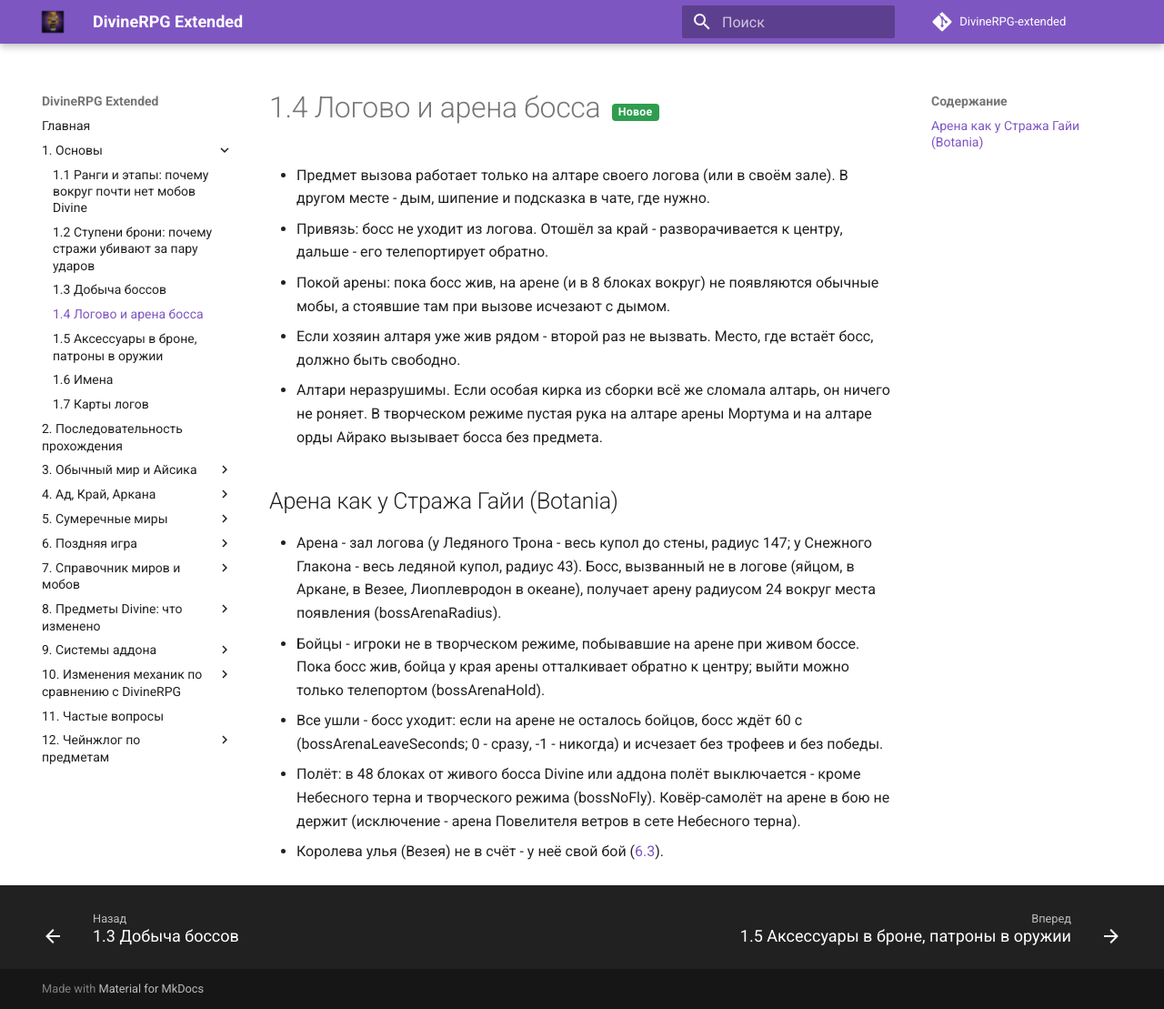
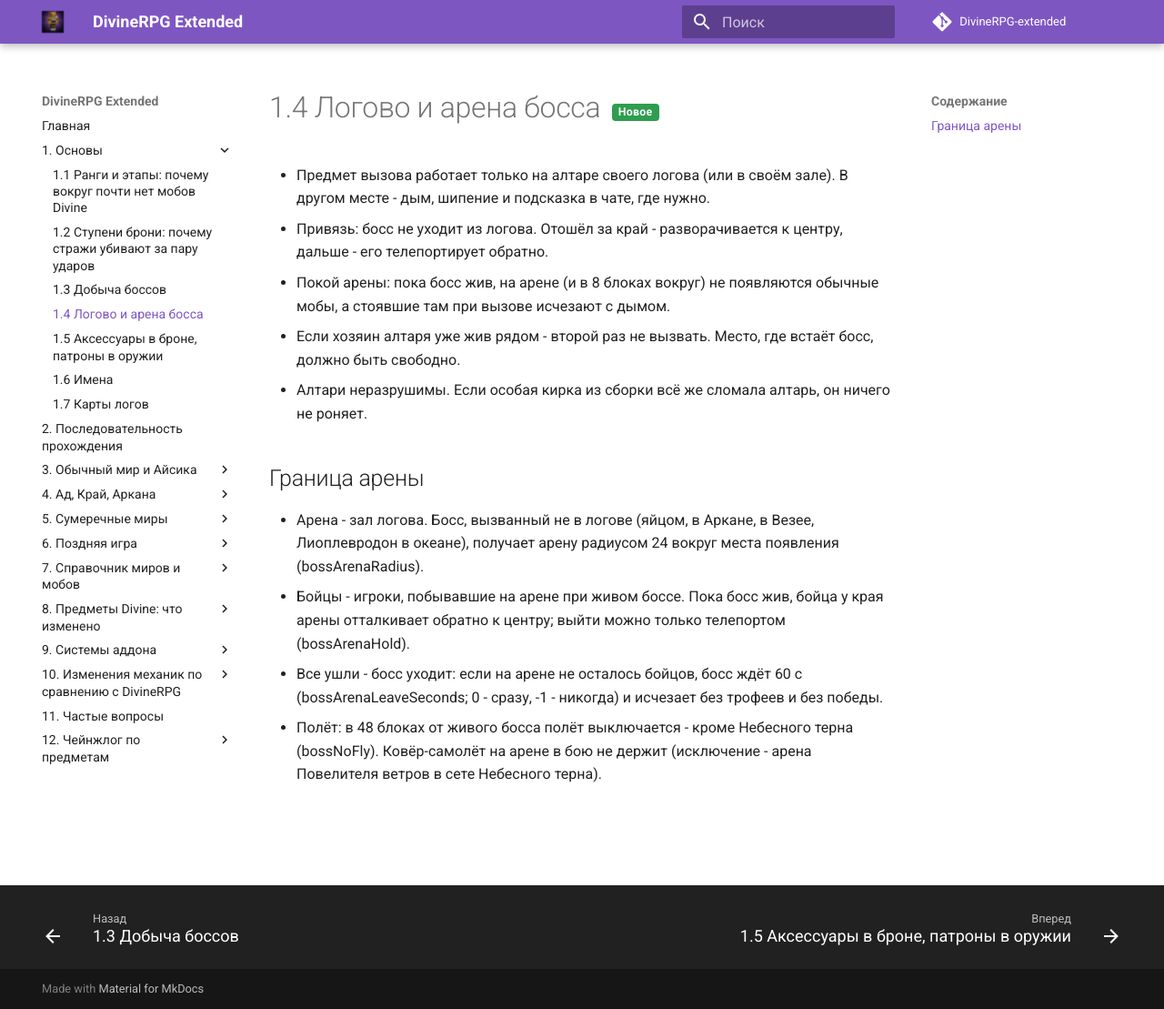
Before and after one commit to Keeg4n/DivineRPG-extended-guide, an MkDocs documentation site: the page built from docs/01-basics/1-4-logovo-i-arena-bossa.md, in a window 1280 px wide and 1109 px high. Shown: the whole window at 91% size. Built offline with MkDocs 1.6.1 and Material for MkDocs 9.7.7, drawn with Linux system fonts in a browser that asks for light colours; comment, search, counter and statistics services are not loaded.

Commit message:
Guide: edit page 01-basics/1-4-logovo-i-arena-bossa.md

```diff
--- a/docs/01-basics/1-4-logovo-i-arena-bossa.md
+++ b/docs/01-basics/1-4-logovo-i-arena-bossa.md
@@ -4,12 +4,11 @@
 - Привязь: босс не уходит из логова. Отошёл за край - разворачивается к центру, дальше - его телепортирует обратно.
 - Покой арены: пока босс жив, на арене (и в 8 блоках вокруг) не появляются обычные мобы, а стоявшие там при вызове исчезают с дымом.
 - Если хозяин алтаря уже жив рядом - второй раз не вызвать. Место, где встаёт босс, должно быть свободно.
-- Алтари неразрушимы. Если особая кирка из сборки всё же сломала алтарь, он ничего не роняет. В творческом режиме пустая рука на алтаре арены Мортума и на алтаре орды Айрако вызывает босса без предмета.
+- Алтари неразрушимы. Если особая кирка из сборки всё же сломала алтарь, он ничего не роняет.
 
-## Арена как у Стража Гайи (Botania)
+## Граница арены
 
-- Арена - зал логова (у Ледяного Трона - весь купол до стены, радиус 147; у Снежного Глакона - весь ледяной купол, радиус 43). Босс, вызванный не в логове (яйцом, в Аркане, в Везее, Лиоплевродон в океане), получает арену радиусом 24 вокруг места появления (bossArenaRadius).
-- Бойцы - игроки не в творческом режиме, побывавшие на арене при живом боссе. Пока босс жив, бойца у края арены отталкивает обратно к центру; выйти можно только телепортом (bossArenaHold).
+- Арена - зал логова. Босс, вызванный не в логове (яйцом, в Аркане, в Везее, Лиоплевродон в океане), получает арену радиусом 24 вокруг места появления (bossArenaRadius).
+- Бойцы - игроки, побывавшие на арене при живом боссе. Пока босс жив, бойца у края арены отталкивает обратно к центру; выйти можно только телепортом (bossArenaHold).
 - Все ушли - босс уходит: если на арене не осталось бойцов, босс ждёт 60 с (bossArenaLeaveSeconds; 0 - сразу, -1 - никогда) и исчезает без трофеев и без победы.
-- Полёт: в 48 блоках от живого босса Divine или аддона полёт выключается - кроме Небесного терна и творческого режима (bossNoFly). Ковёр-самолёт на арене в бою не держит (исключение - арена Повелителя ветров в сете Небесного терна).
-- Королева улья (Везея) не в счёт - у неё свой бой (<a href="../../06-late/6-3-vezeya-mir-snov/">6.3</a>).
+- Полёт: в 48 блоках от живого босса полёт выключается - кроме Небесного терна (bossNoFly). Ковёр-самолёт на арене в бою не держит (исключение - арена Повелителя ветров в сете Небесного терна).
```
